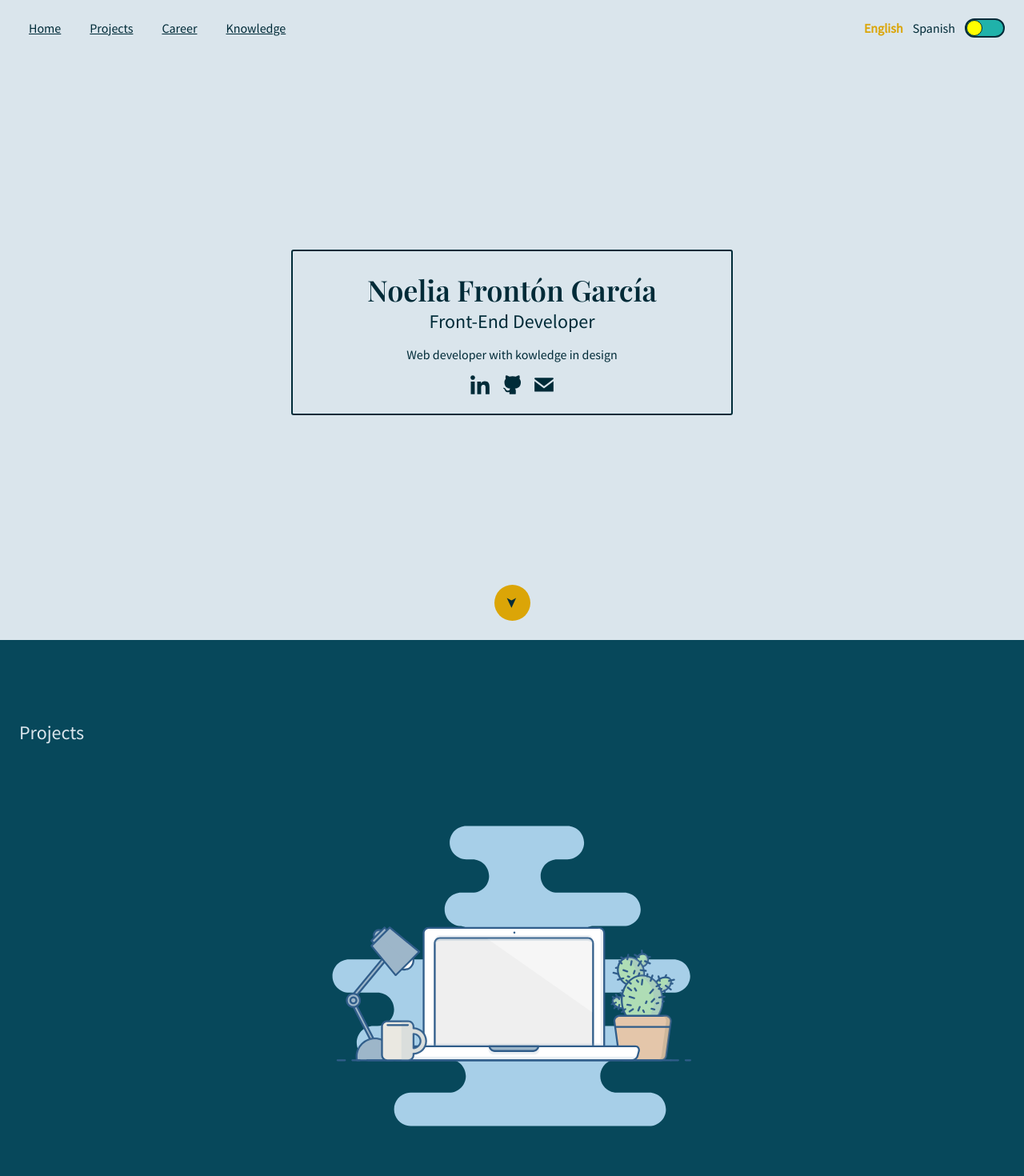
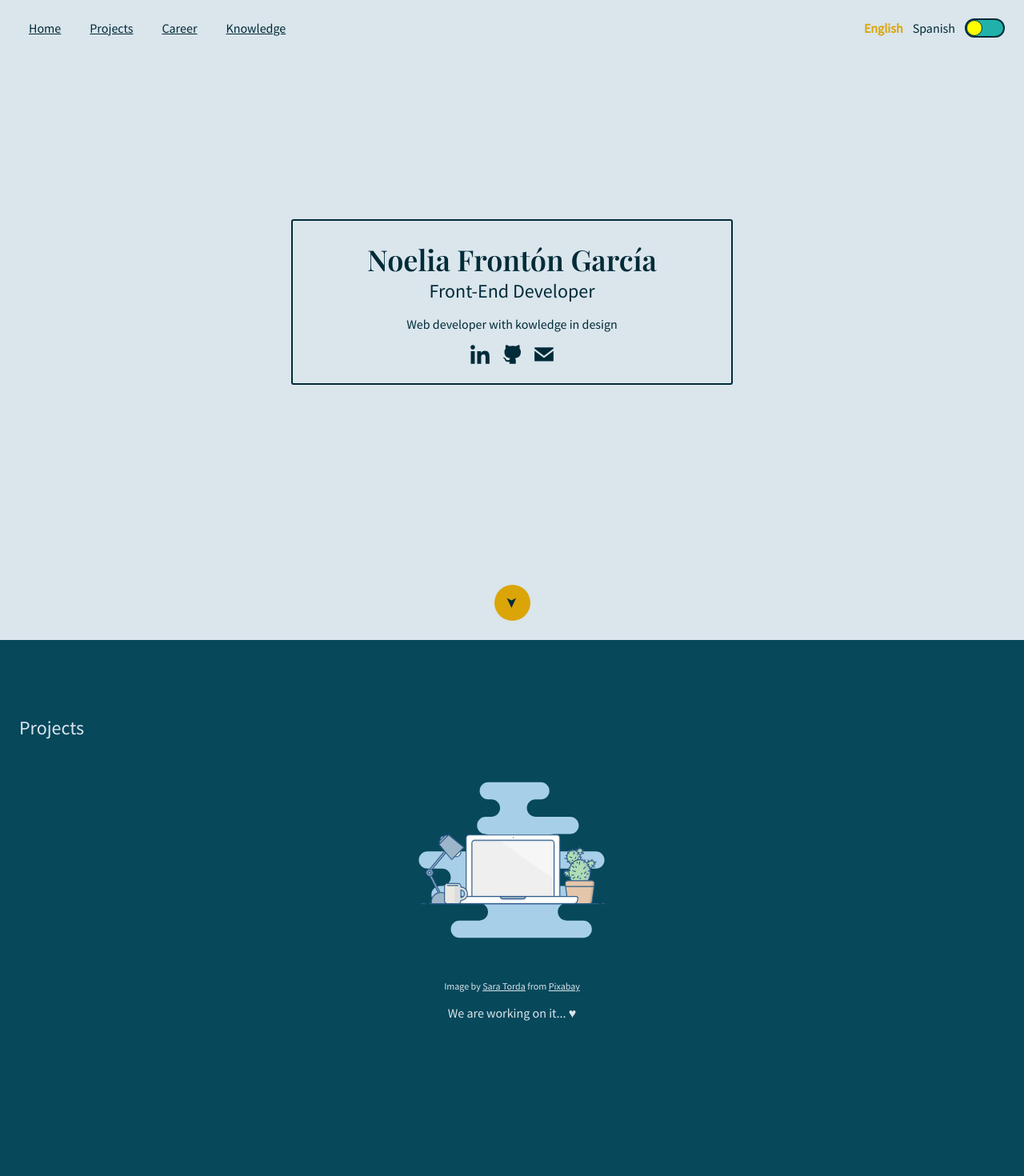
Before and after one commit to Noelia-F/my-page, a React (Create React App) app: page / in a window 1280 px wide. Shown: the top 1470 px of the page at 80% size. Built offline with nearby package versions, Linux system fonts and the light colour scheme.

Commit message:
create: working process component

```diff
--- a/src/App.css
+++ b/src/App.css
@@ -31,12 +31,17 @@
 .App-section {
   box-sizing: border-box;
   position: relative;
-  padding: 100px 24px 24px 24px;
+  padding: 94px 24px 24px 24px;
   display: flex;
   flex-direction: column;
   align-items: center;
   justify-content: center;
-  height: 100vh;
+  min-height: 100vh;
+}
+
+.App-section__content {
+  flex-grow: 1;
+  width: 100%;
 }
 
 .light-mode .App-section--contrast {
@@ -79,6 +84,7 @@
 
 .App-notes {
   font-size: 12px;
+  display: block;
 }
 
 @media (min-width: 500px) {
--- /dev/null
+++ b/src/components/WorkingProcess/WorkingProcess.css
@@ -0,0 +1,19 @@
+.App-working-process {
+  display: flex;
+  flex-direction: column;
+  align-items: center;
+  justify-content: center;
+}
+
+.App-working-process__image {
+  display: flex;
+  flex-direction: column;
+  align-items: center;
+  justify-content: center;
+}
+
+.App-working-process svg {
+  max-width: 300px;
+  width: 100%;
+  display: block;
+}
--- /dev/null
+++ b/src/components/WorkingProcess/WorkingProcess.tsx
@@ -0,0 +1,19 @@
+import React from 'react';
+import './WorkingProcess.css';
+import {ReactComponent as Working} from '../../icons/working.svg';
+import { useTranslation } from 'react-i18next';
+
+const WorkingProcess: React.FunctionComponent = () => {
+  const { t } = useTranslation();
+  return (
+    <article className='App-working-process'>
+      <div className='App-working-process__image'>
+        <Working />
+        <span className='App-notes'>Image by <a className='App-link' href='https://pixabay.com/users/sara_torda-888816/?utm_source=link-attribution&amp;utm_medium=referral&amp;utm_campaign=image&amp;utm_content=2298286'>Sara Torda</a> from <a className='App-link' href='https://pixabay.com//?utm_source=link-attribution&amp;utm_medium=referral&amp;utm_campaign=image&amp;utm_content=2298286'>Pixabay</a></span>
+      </div>
+      <p className='App-description'>{t('workingProcess')} &#9829;</p>
+    </article>
+  );
+}
+
+export default WorkingProcess;
--- a/src/pages/Career/Career.tsx
+++ b/src/pages/Career/Career.tsx
@@ -2,15 +2,19 @@ import React from 'react';
 import './Career.css';
 import {ReactComponent as Working} from '../../icons/working.svg';
 import { useTranslation } from 'react-i18next';
+import WorkingProcess from '../../components/WorkingProcess/WorkingProcess';
 
 const Career: React.FunctionComponent = () => {
   const { t } = useTranslation();
   return (
     <section className="App-section">
       <h2 className="App-subtitle">{t('career')}</h2>
-      <Working />
+      <div className='App-section__content'>
+        <WorkingProcess />
+      </div>
+      {/* <Working />
       <span className='App-notes'>Image by <a className='App-link' href='https://pixabay.com/users/sara_torda-888816/?utm_source=link-attribution&amp;utm_medium=referral&amp;utm_campaign=image&amp;utm_content=2298286'>Sara Torda</a> from <a className='App-link' href='https://pixabay.com//?utm_source=link-attribution&amp;utm_medium=referral&amp;utm_campaign=image&amp;utm_content=2298286'>Pixabay</a></span>
-      <p className='App-description'>{t('workingProcess')} &#9829;</p>
+      <p className='App-description'>{t('workingProcess')} &#9829;</p> */}
     </section>
   );
 }
--- a/src/pages/Home/Home.css
+++ b/src/pages/Home/Home.css
@@ -1,17 +1,17 @@
-.App-main {
+.App-home {
   box-sizing: border-box;
   position: relative;
-  padding: 100px 24px 24px 24px;
+  padding: 24px;
   background-color: var(--PRINCIPAL-COLOR);
   display: flex;
   flex-direction: column;
   align-items: center;
   justify-content: center;
-  height: 100vh;
+  min-height: 100vh;
 }
 
 
-.App-main__content {
+.App-home__content {
   flex-grow: 1;
   display: flex;
   align-items: center;
@@ -19,7 +19,7 @@
   width: 100%;
 }
 
-.App-main__button {
+.App-home__button {
   transform: rotate(90deg);
 }
 
--- a/src/pages/Home/Home.tsx
+++ b/src/pages/Home/Home.tsx
@@ -7,8 +7,8 @@ import { useTranslation } from 'react-i18next';
 const Home: React.FunctionComponent = () => {
   const { t } = useTranslation();
   return (
-    <section className="App-section">
-      <div className='App-main__content'>
+    <section className="App-home">
+      <div className='App-home__content'>
         <article className="App-title-box">
           <h1 className="App-title">Noelia Frontón García</h1>
           <h2 className="App-subtitle">Front-End Developer</h2>
@@ -16,7 +16,7 @@ const Home: React.FunctionComponent = () => {
           <SocialMedia />
         </article>
       </div>
-      <div className='App-main__button'>
+      <div className='App-home__button'>
         <Button shape="circular" label="&#10148;" />
       </div>
     </section>
--- a/src/pages/Knowledge/Knowledge.tsx
+++ b/src/pages/Knowledge/Knowledge.tsx
@@ -1,16 +1,16 @@
 import React from 'react';
 import './Knowledge.css';
-import {ReactComponent as Working} from '../../icons/working.svg';
 import { useTranslation } from 'react-i18next';
+import WorkingProcess from '../../components/WorkingProcess/WorkingProcess';
 
 const Knowledge: React.FunctionComponent = () => {
   const { t } = useTranslation();
   return (
     <section className="App-section App-section--contrast">
       <h2 className="App-subtitle">{t('knowledge')}</h2>
-      <Working />
-      <span className='App-notes'>Image by <a className='App-link' href='https://pixabay.com/users/sara_torda-888816/?utm_source=link-attribution&amp;utm_medium=referral&amp;utm_campaign=image&amp;utm_content=2298286'>Sara Torda</a> from <a className='App-link' href='https://pixabay.com//?utm_source=link-attribution&amp;utm_medium=referral&amp;utm_campaign=image&amp;utm_content=2298286'>Pixabay</a></span>
-      <p className='App-description'>{t('workingProcess')} &#9829;</p>
+      <div className='App-section__content'>
+        <WorkingProcess />
+      </div>
     </section>
   );
 }
--- a/src/pages/projects/Projects.tsx
+++ b/src/pages/projects/Projects.tsx
@@ -1,16 +1,16 @@
 import React from 'react';
 import './Projects.css';
-import {ReactComponent as Working} from '../../icons/working.svg';
 import { useTranslation } from 'react-i18next';
+import WorkingProcess from '../../components/WorkingProcess/WorkingProcess';
 
 const Projects: React.FunctionComponent = () => {
   const { t } = useTranslation();
   return (
     <section className="App-section App-section--contrast">
       <h2 className="App-subtitle">{t('projects')}</h2>
-      <Working />
-      <span className='App-notes'>Image by <a className='App-link' href='https://pixabay.com/users/sara_torda-888816/?utm_source=link-attribution&amp;utm_medium=referral&amp;utm_campaign=image&amp;utm_content=2298286'>Sara Torda</a> from <a className='App-link' href='https://pixabay.com//?utm_source=link-attribution&amp;utm_medium=referral&amp;utm_campaign=image&amp;utm_content=2298286'>Pixabay</a></span>
-      <p className='App-description'>{t('workingProcess')} &#9829;</p>
+      <div className='App-section__content'>
+        <WorkingProcess />
+      </div>
     </section>
   );
 }
```
